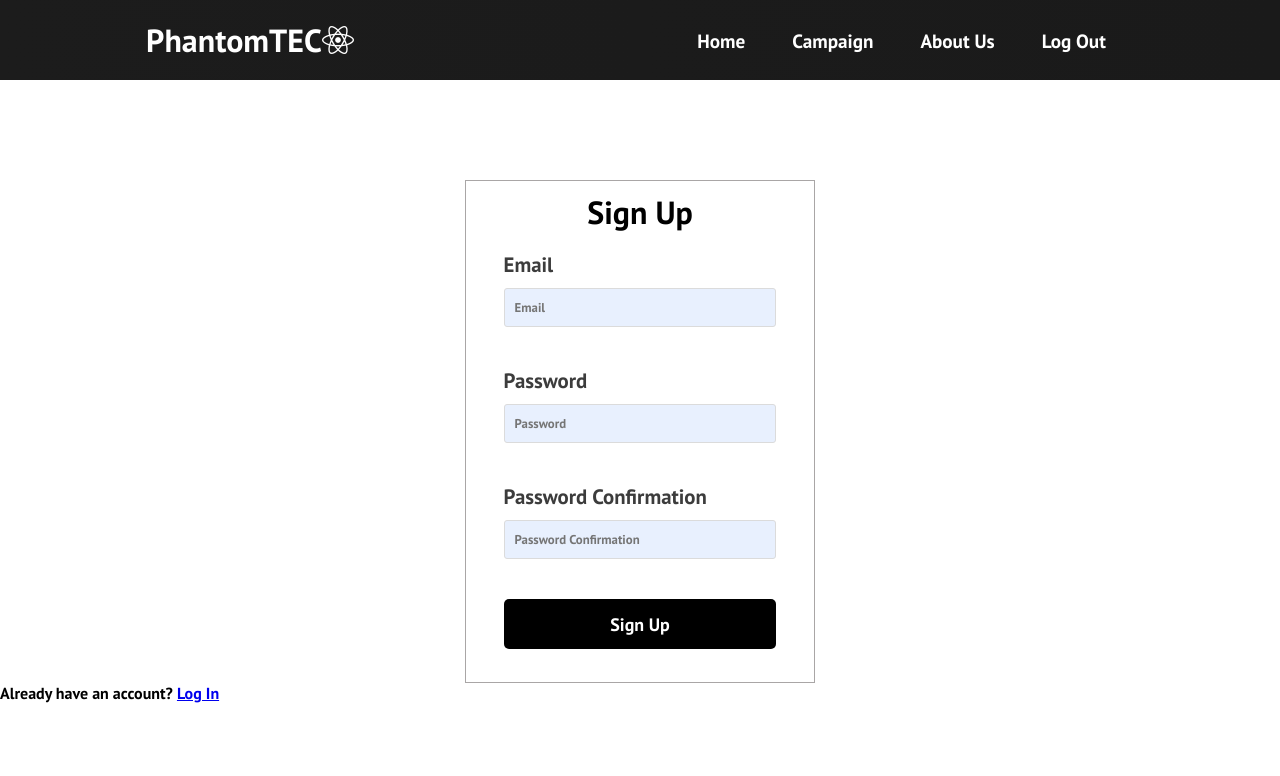
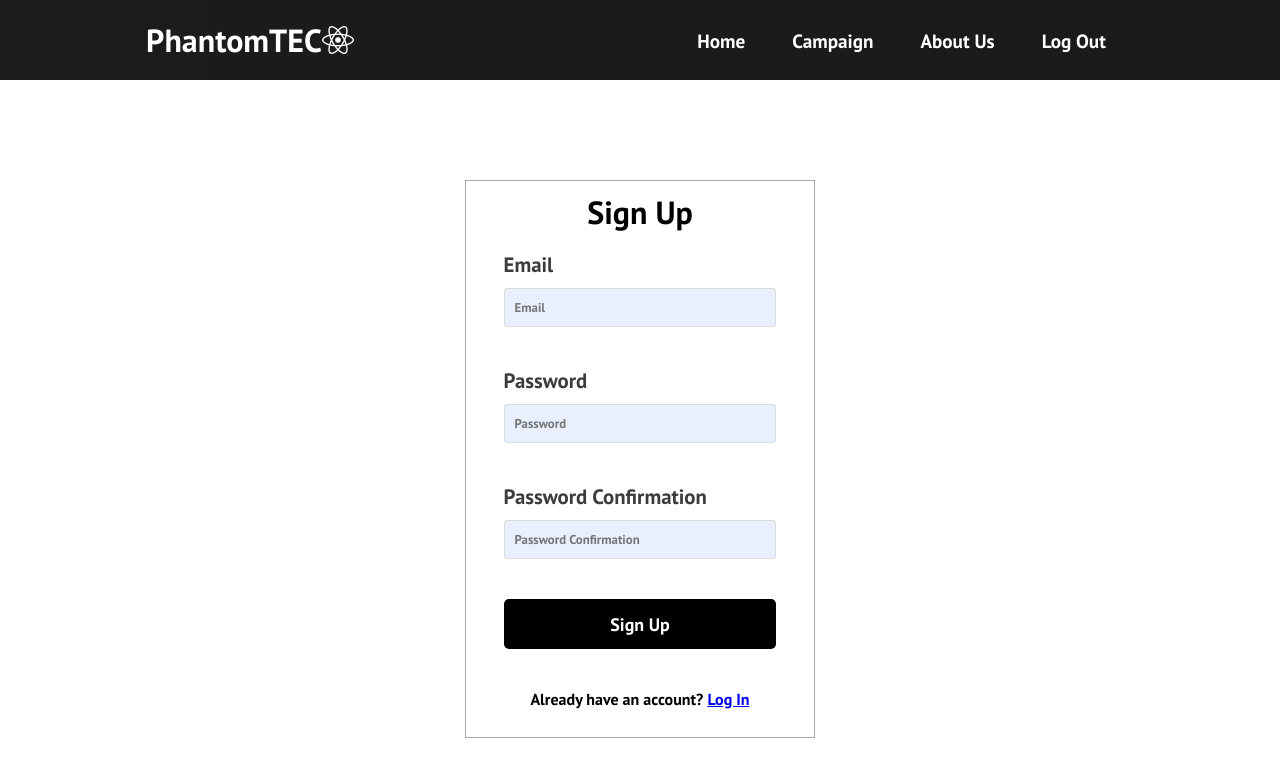
Before and after one commit to leductrong975/sa-react-web-application, a React (Create React App) app: page /sign-up in a window 1280 px wide. Shown: the top 776 px of the page. Built offline with nearby package versions, Linux system fonts and the light colour scheme; no server answers.

Commit message:
remove the div for sign up - sign in

```diff
--- a/src/components/FormSignUp/FormSignUp.js
+++ b/src/components/FormSignUp/FormSignUp.js
@@ -1,8 +1,11 @@
 import React from 'react';
 import '../../App.css';
 import './FormSignUp.css';
+import { Link, useHistory } from 'react-router-dom';
+
 
 function FormSignUp(props) {
+    const history = useHistory();
 
     return (
         <>
@@ -25,6 +28,9 @@ function FormSignUp(props) {
                     <div className='InputFieldContainer'>
                         <button disabled={props.loading} buttonStyle='btn--primary' type='submit'>Sign Up</button>
                     </div>
+                    {props.label == 'Sign Up' ? <div className='AuthText'>Already have an account? <Link to='/log-in'>Log In</Link></div> :
+                        <div className='AuthText'>Don't have an account? <Link to='/log-in'>Sign Up</Link></div>}
+
                 </form>
 
 
--- a/src/pages/LogInPage.js
+++ b/src/pages/LogInPage.js
@@ -37,9 +37,6 @@ function LogInPage() {
         loading={loading}
         label={'Login'}
       />
-      <div>
-        New to the site? <Link to="/sign-up">Sign Up</Link>
-      </div>
     </>
 
 
--- a/src/pages/SignUpPage.js
+++ b/src/pages/SignUpPage.js
@@ -26,6 +26,10 @@ function SignUpPage() {
         setLoading(false);
     }
 
+    const div = () => <div className='AuthText'>
+        Already have an account? <Link to="/log-in">Log In</Link>
+    </div>
+
     return (
         <>
             <FormSignUp
@@ -36,10 +40,11 @@ function SignUpPage() {
                 passwordConfirmRef={passwordConfirmRef}
                 loading={loading}
                 label={'Sign Up'}
+                div={div}
             />
-            <div>
+            {/* <div className='AuthText'>
                 Already have an account? <Link to="/log-in">Log In</Link>
-            </div>
+            </div> */}
         </>
 
 
```
